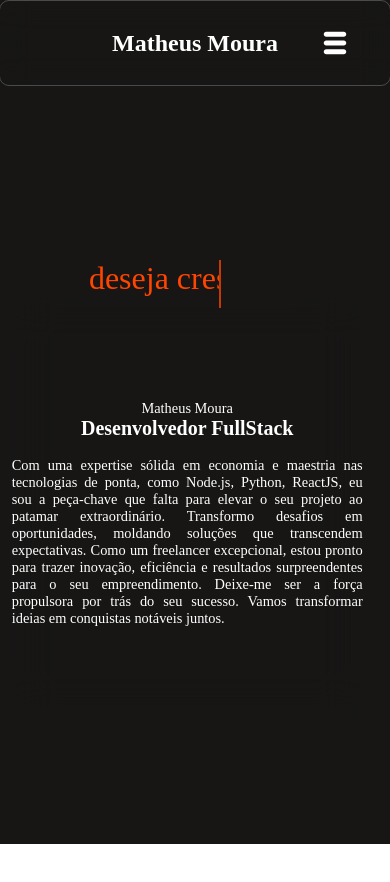
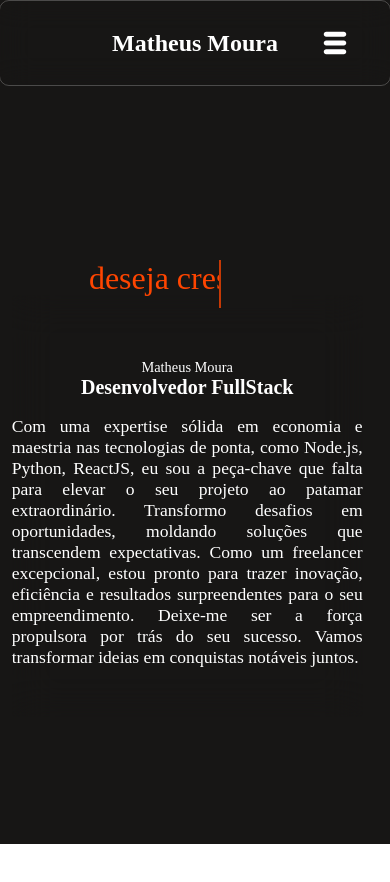
Before and after one commit to Matheus-Moura26/Portifolio2.0, a React (Create React App) app: page / in a window 390 px wide. Shown: the top 882 px of the page. Built offline with nearby package versions, Linux system fonts and the light colour scheme.

Commit message:
Aumentando tamanho da fonte do texto (sobre mim) para mobile

```diff
--- a/src/style/pages/home.css
+++ b/src/style/pages/home.css
@@ -647,6 +647,10 @@ h1{
     z-index: 12;
 }
 
+.sobreMinBody .text{
+    font-size: 2.2rem;
+}
+
 #Projetos{
     height: 85%;
  }
```
